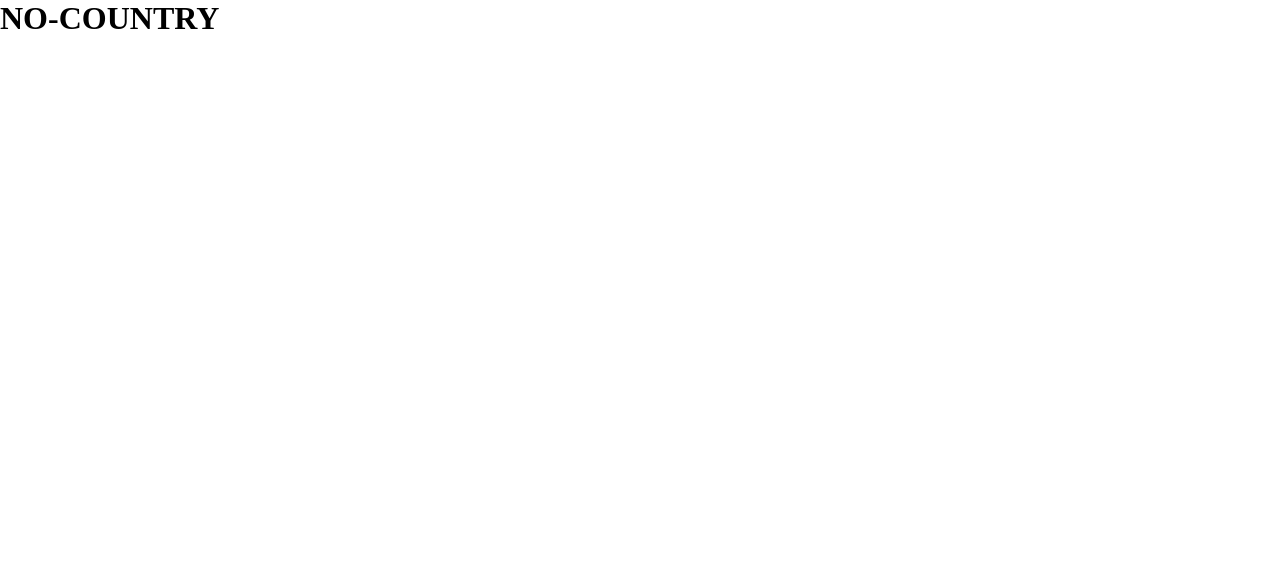
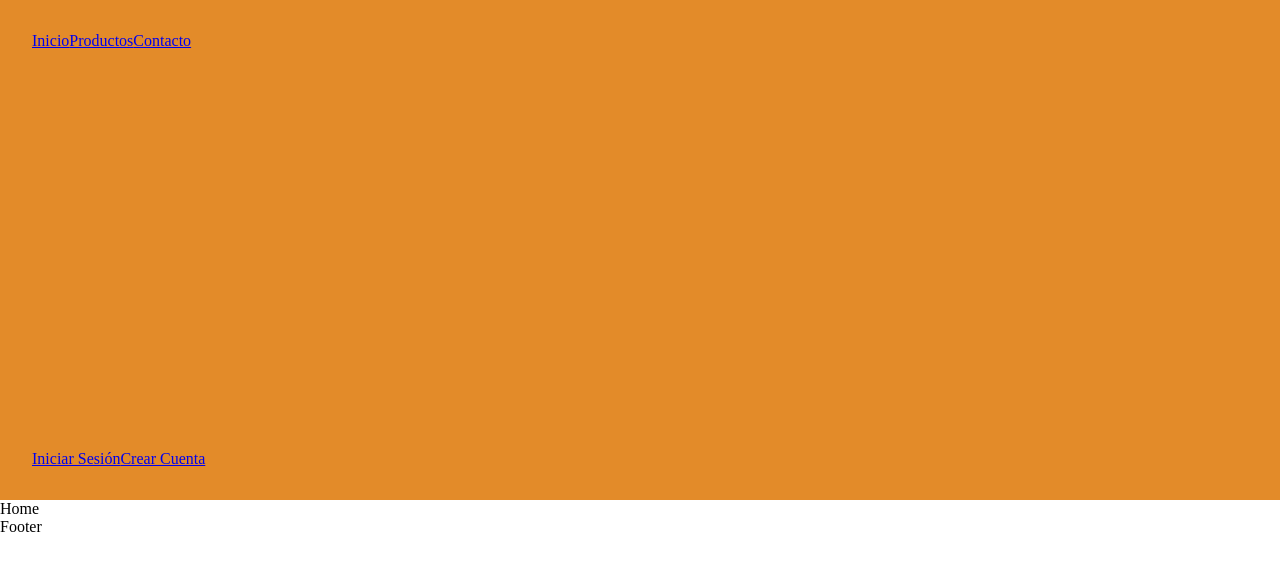
Before and after one commit to No-Country/c9-11-t-angularnode, a React (Vite) app in the folder client/: page / in a window 1280 px wide. Shown: the top 570 px of the page. Built offline with nearby package versions, Linux system fonts and the light colour scheme.

Commit message:
Add frontend routes and UI components

```diff
--- a/client/package.json
+++ b/client/package.json
@@ -15,7 +15,7 @@
     "react": "^18.2.0",
     "react-dom": "^18.2.0",
     "react-redux": "^8.0.5",
-    "react-router-dom": "^6.8.0"
+    "react-router-dom": "^6.8.1"
   },
   "devDependencies": {
     "@types/react": "^18.0.27",
--- a/client/src/App.jsx
+++ b/client/src/App.jsx
@@ -1,9 +1,13 @@
-
+import { AppRouter } from "./routes/AppRouter";
+import { Footer } from "./ui/Footer";
+import { Navar } from "./ui/Navar";
 
 export const App = () => {
   return (
     <>
-      <h1>NO-COUNTRY</h1>
+      <Navar />
+      <AppRouter />
+      <Footer/>
     </>
-  )
-}
+  );
+};
--- /dev/null
+++ b/client/src/components/Contact.jsx
@@ -0,0 +1,6 @@
+
+export const Contact = () => {
+  return (
+    <div>Contact</div>
+  )
+}
--- /dev/null
+++ b/client/src/components/CreateAccount.jsx
@@ -0,0 +1,7 @@
+
+
+export const CreateAccount = () => {
+  return (
+    <div>CreateAccount</div>
+  )
+}
--- /dev/null
+++ b/client/src/components/Home.jsx
@@ -0,0 +1,6 @@
+
+export const Home = () => {
+  return (
+    <div>Home</div>
+  )
+}
--- /dev/null
+++ b/client/src/components/Login.jsx
@@ -0,0 +1,6 @@
+
+export const Login = () => {
+  return (
+    <div>Login</div>
+  )
+}
--- /dev/null
+++ b/client/src/components/Products.jsx
@@ -0,0 +1,12 @@
+export const Products = () => {
+  return (
+    <>
+      <ul>
+        <li>Producto 1</li>
+        <li>Producto 2</li>
+        <li>Producto 3</li>
+        <li>Producto 4</li>
+      </ul>
+    </>
+  );
+};
--- a/client/src/main.jsx
+++ b/client/src/main.jsx
@@ -1,10 +1,13 @@
-import React from 'react';
-import ReactDOM from 'react-dom/client';
-import './styles.css';
-import {App} from './App';
+import React from "react";
+import ReactDOM from "react-dom/client";
+import "./styles.css";
+import { App } from "./App";
+import {BrowserRouter} from 'react-router-dom';
 
-ReactDOM.createRoot(document.getElementById('root')).render(
+ReactDOM.createRoot(document.getElementById("root")).render(
   <React.StrictMode>
-    <App />
+    <BrowserRouter>
+      <App />
+    </BrowserRouter>
   </React.StrictMode>
-)
+);
--- /dev/null
+++ b/client/src/routes/AppRouter.jsx
@@ -0,0 +1,21 @@
+import { Route, Routes } from "react-router-dom";
+import { Contact } from "../components/Contact";
+import { CreateAccount } from "../components/CreateAccount";
+import { Home } from "../components/Home";
+import { Login } from "../components/Login";
+import { Products } from "../components/Products";
+
+export const AppRouter = () => {
+  return (
+    <>
+      <Routes>
+        <Route path="login" element={<Login/>}/>
+        <Route path="/" element={<Home/>}/>
+        <Route path="products" element={<Products/>}/>
+        <Route path="contact" element={<Contact/>}/>
+        <Route path="createAccount" element={<CreateAccount/>}/>
+        <Route path="/*" element={<Home/>}/>
+      </Routes>
+    </>
+  );
+};
--- a/client/src/styles.css
+++ b/client/src/styles.css
@@ -1,5 +1,22 @@
+:root{
+    --primary:#E38B29;
+
+    --second: #FFD8A9;
+
+    --thirt: #FDEEDC;
+}
+
 *{
     margin: 0;
     padding: 0;
     box-sizing: border-box;
 }
+
+.navar{
+    background-color: var(--primary);
+    padding: 2rem;
+    display: flex;
+    flex-direction: column;
+    justify-content: space-between;
+    height: 500px;
+}
--- /dev/null
+++ b/client/src/ui/Footer.jsx
@@ -0,0 +1,6 @@
+
+export const Footer = () => {
+  return (
+    <div>Footer</div>
+  )
+}
--- /dev/null
+++ b/client/src/ui/Navar.jsx
@@ -0,0 +1,17 @@
+import { NavLink } from "react-router-dom";
+
+export const Navar = () => {
+  return (
+    <nav className="navar">
+      <ul>
+        <NavLink to="/">Inicio</NavLink>
+        <NavLink to="products">Productos</NavLink>
+        <NavLink to="contact">Contacto</NavLink>
+      </ul>
+      <ul>
+        <NavLink to="login">Iniciar Sesión</NavLink>
+        <NavLink to="createAccount">Crear Cuenta</NavLink>
+      </ul>
+    </nav>
+  );
+};
```
Also changed, not shown: 2 other files (tests, documents, lock files or other folders).
